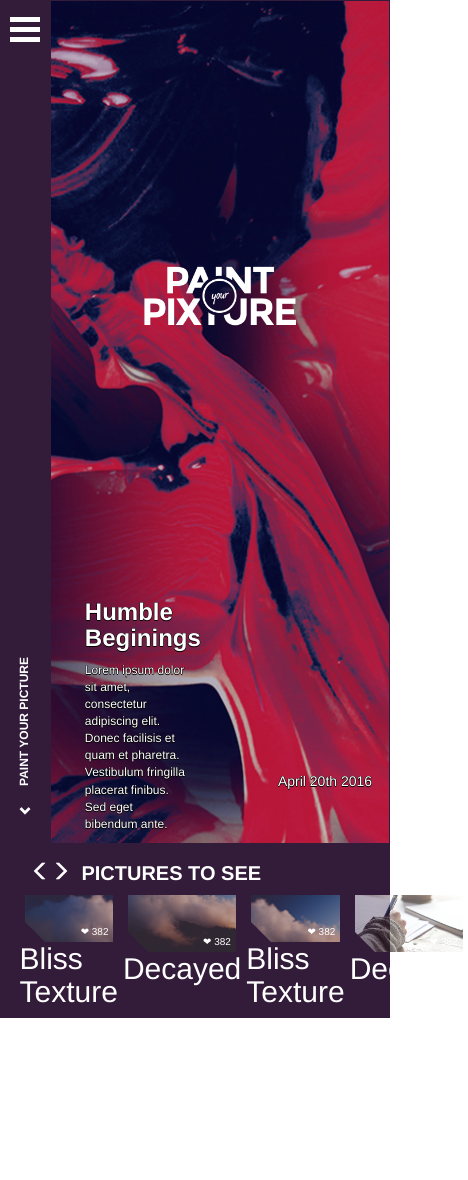
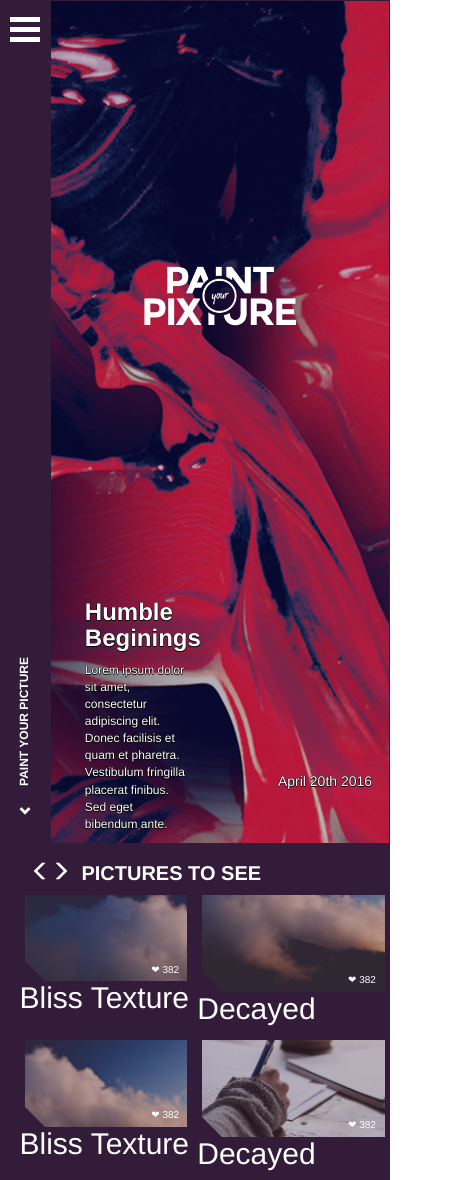
Before and after one commit to 2juicy/EpicGamesExercise, a React app: page /landing in a window 390 px wide. Shown: the whole page, 468 px wide, since content can reach past the window. Before the commit the page ends 1018 px from the top, so only its background shows below. Built offline with nearby package versions, Linux system fonts and the light colour scheme.

Commit message:
responsive sliders

```diff
--- a/src/components/Slider/Slider.css
+++ b/src/components/Slider/Slider.css
@@ -64,7 +64,7 @@
 }
 
 @media (max-width: 1023px) {
-  .slider-items {
+  .sliders {
     grid-template-columns: auto auto;
   }
 }
```
